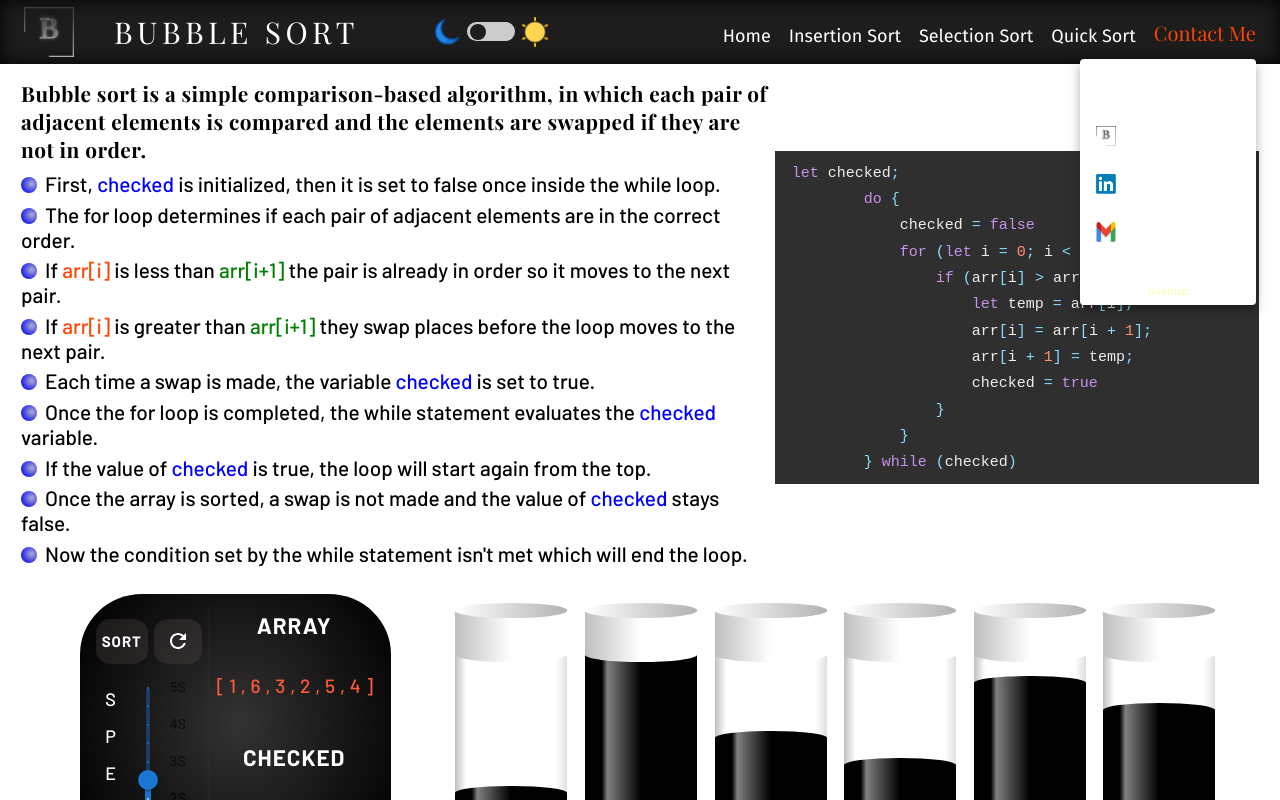
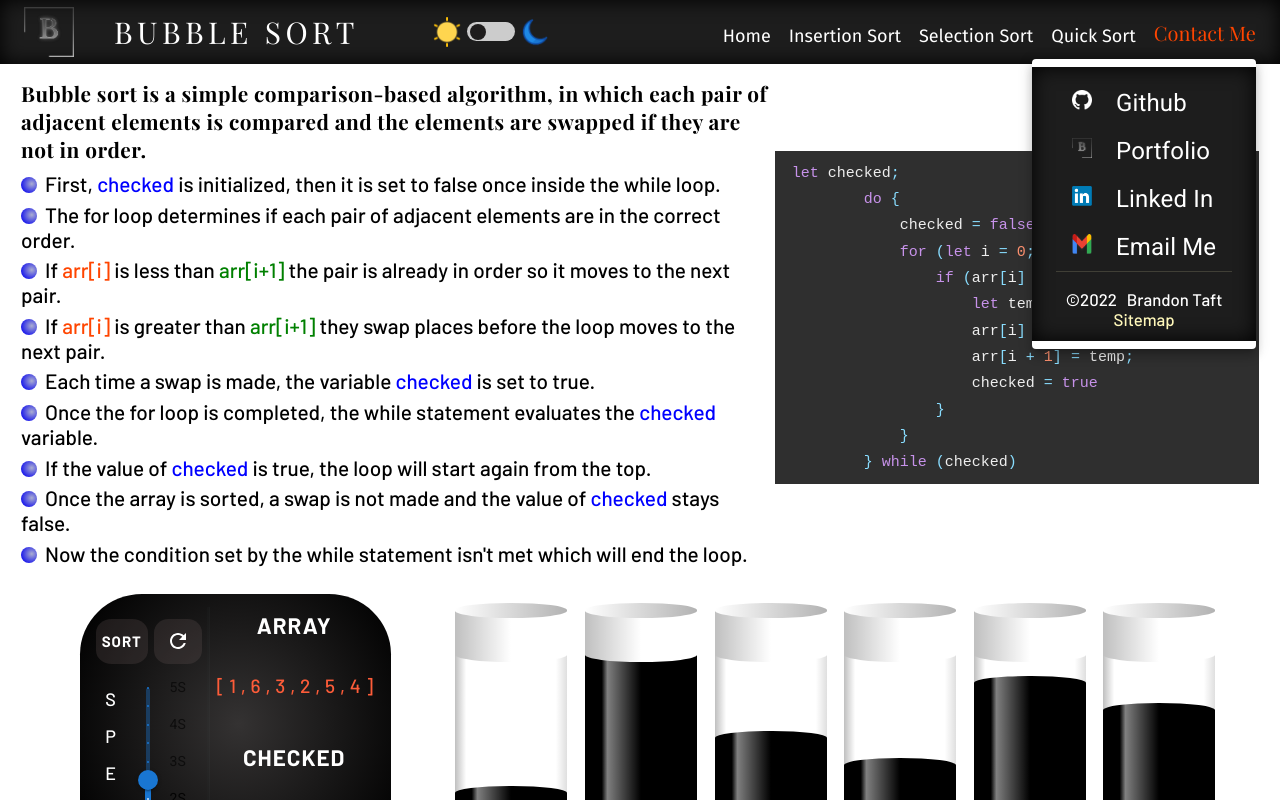
Before and after one commit to BrandonTaft/Data_Visualization, a Next.js app: page /bubble in a window 1280 px wide. Both pictures are taken after a click on the button "Contact Me". Shown: the top 800 px of the page. Built offline with nearby package versions, Linux system fonts and the light colour scheme.

Commit message:
reworking css for production environment

```diff
--- a/src/components/Footer.js
+++ b/src/components/Footer.js
@@ -9,7 +9,7 @@ function Footer() {
     return (
         <>
         <div className="dark footer" >
-            <Avatar alt="Brandon Taft" src="/images/ava.png" variant="square" />
+            <Image alt="Brandon Taft" src="/images/ava.png" height={80} width={60} />
             <div className='my-description'>
                 <div className="hi">Hi! I&apos;m Brandon,</div>
                 <div>I am a Web Developer that loves building applications using React and Node.js. If you liked my work or found it helpful, please feel free to hit the like button.</div>
--- a/src/components/LightSwitch.js
+++ b/src/components/LightSwitch.js
@@ -19,12 +19,12 @@ const LightSwitch = () => {
 
   return (
     <div className="switch-container">
-    <Image src="/icons/night-mode.png" alt="github" layout="intrinsic" width={30} height={30} />
+    <Image src="/icons/brightness.png" alt="github" layout="intrinsic" width={30} height={30} />
     <label className="switch" htmlFor="toggle-switch" aria-label="switch">
       <input id="toggle-switch" type="checkbox" onChange={changeMode} />
       <span className="switcher round"></span>
     </label>
-    <Image src="/icons/brightness.png" alt="github" layout="intrinsic" width={30} height={30} />
+    <Image src="/icons/night-mode.png" alt="github" layout="intrinsic" width={30} height={30} />
     </div>
   )
 }
--- a/src/components/NavBar.js
+++ b/src/components/NavBar.js
@@ -11,6 +11,8 @@ import AppBar from '@mui/material/AppBar';
 import Grid from '@mui/material/Grid';
 import ScienceIcon from '@mui/icons-material/Science';
 import CalculateIcon from '@mui/icons-material/Calculate';
+import EqualizerIcon from '@mui/icons-material/Equalizer';
+import BubbleChartIcon from '@mui/icons-material/BubbleChart';
 import Typography from '@mui/material/Typography';
 import Menu from '@mui/material/Menu';
 import Image from 'next/image'
@@ -19,36 +21,29 @@ import Tooltip from '@mui/material/Tooltip';
 import MenuItem from '@mui/material/MenuItem';
 import LightSwitch from './LightSwitch';
 
-
 export default function Navbar({ path }) {
-
     const [anchorElNav, setAnchorElNav] = React.useState(null);
     const [anchorElUser, setAnchorElUser] = React.useState(null);
-
     const handleOpenNavMenu = (event) => {
         setAnchorElNav(event.currentTarget);
     };
     const handleOpenUserMenu = (event) => {
         setAnchorElUser(event.currentTarget);
     };
-
     const handleCloseNavMenu = () => {
         setAnchorElNav(null);
     };
-
     const handleCloseUserMenu = () => {
         setAnchorElUser(null);
     };
 
     return (
-
         <AppBar position="static" className="nav-bar">
             <Container maxWidth="xl">
                 <Toolbar disableGutters>
                     <Box sx={{ display: { xs: 'none', md: 'flex' }, mr: 1 }}>
                         <Image src="/icons/huge.png" alt="logo" layout="intrinsic" width={50} height={50} />
                     </Box>
-
                     <Typography
                         variant="h6"
                         noWrap
@@ -66,9 +61,8 @@ export default function Navbar({ path }) {
                     >
                         {path === '/' ? "Sorting Method Visualizer" : path.slice(1).toUpperCase() + " SORT"}
                     </Typography>
+                    <Box sx={{ flexGrow: 1, display: { xs: 'flex', md: 'none' } }}>
 
-
-                    <Box sx={{ flexGrow: 1, display: { xs: 'flex', md: 'none' } }}>
                         <IconButton
                             size="large"
                             aria-label="account of current user"
@@ -97,12 +91,11 @@ export default function Navbar({ path }) {
                                 display: { xs: 'block', md: 'none' },
                             }}
                         >
-
-                            <List>
-
+                            <div className='about-me-div'>
+                                <List sx={{ padding: '10px' }}>
                                     <ListItem disablePadding>
                                         <Link href="/">
-                                        <Grid container sx={{ cursor: "pointer" }} >
+                                            <Grid container sx={{ cursor: "pointer", margin: '10px' }}>
                                                 <Grid item>
                                                     <HomeIcon />
                                                 </Grid>
@@ -112,12 +105,11 @@ export default function Navbar({ path }) {
                                             </Grid>
                                         </Link>
                                     </ListItem>
-
                                     <ListItem disablePadding>
                                         <Link href="/bubble">
-                                        <Grid container sx={{ cursor: "pointer" }}>
+                                            <Grid container sx={{ cursor: "pointer", margin: '10px' }}>
                                                 <Grid item>
-                                                <ScienceIcon />
+                                                    <BubbleChartIcon />
                                                 </Grid>
                                                 <Grid item>
                                                     <span className='responsive-link'>Bubble Sort</span>
@@ -125,10 +117,9 @@ export default function Navbar({ path }) {
                                             </Grid>
                                         </Link>
                                     </ListItem>
-
                                     <ListItem disablePadding>
                                         <Link href="/insertion">
-                                        <Grid container sx={{ cursor: "pointer" }}>
+                                            <Grid container sx={{ cursor: "pointer", margin: '10px' }}>
                                                 <Grid item>
                                                     <CalculateIcon />
                                                 </Grid>
@@ -138,12 +129,11 @@ export default function Navbar({ path }) {
                                             </Grid>
                                         </Link>
                                     </ListItem>
-
                                     <ListItem disablePadding>
                                         <Link href="/selection">
-                                        <Grid container sx={{ cursor: "pointer" }}>
+                                            <Grid container sx={{ cursor: "pointer", margin: '10px' }}>
                                                 <Grid item>
-                                                <CalculateIcon />
+                                                    <EqualizerIcon />
                                                 </Grid>
                                                 <Grid item>
                                                     <span className='responsive-link'>Selection</span>
@@ -151,12 +141,11 @@ export default function Navbar({ path }) {
                                             </Grid>
                                         </Link>
                                     </ListItem>
-
                                     <ListItem disablePadding>
                                         <Link href="/quick">
-                                        <Grid container sx={{ cursor: "pointer" }}>
+                                            <Grid container sx={{ cursor: "pointer", margin: '10px' }}>
                                                 <Grid item>
-                                                <CalculateIcon />
+                                                    <ScienceIcon />
                                                 </Grid>
                                                 <Grid item>
                                                     <span className='responsive-link'>Quick Sort</span>
@@ -164,42 +153,14 @@ export default function Navbar({ path }) {
                                             </Grid>
                                         </Link>
                                     </ListItem>
-
-                                {/* <ListItem disablePadding>
-                                    <Link href="">
-                                        <Grid container sx={{ cursor: "pointer" }}>
-                                            <Grid item>
-                                                <CalculateIcon />
-                                            </Grid>
-                                            <Grid item>
-                                                <span className='responsive-link'>Bucket</span>
-                                            </Grid>
-                                        </Grid>
-                                    </Link>
-                                </ListItem> */}
-
-                                {/* <ListItem disablePadding>
-                                    <Link href="">
-                                        <Grid container sx={{ cursor: "pointer" }}>
-                                            <Grid item>
-                                                <CalculateIcon />
-                                            </Grid>
-                                            <Grid item>
-                                                <span className='responsive-link'>Merge</span>
-                                            </Grid>
-                                        </Grid>
-                                    </Link>
-                                </ListItem> */}
                                 </List>
+                            </div>
                         </Menu>
+                        <LightSwitch />
                     </Box>
-
-
                     <Typography
                         variant="h5"
                         noWrap
-                        // component="a"
-                        // href=""
                         sx={{
                             mr: 2,
                             display: { xs: 'flex', md: 'none' },
@@ -216,48 +177,32 @@ export default function Navbar({ path }) {
                     <Box sx={{ fontFamily: 'Fira Sans', flexGrow: 1, display: { xs: 'none', md: 'flex' } }}>
                         <LightSwitch />
                         <Box className="in-nav-container" id="in-nav-container">
-
                             <Link href="/">
                                 <span>Home</span>
                             </Link>
-
                             <Link href="/bubble">
                                 <span>Bubble Sort</span>
                             </Link>
-
                             <Link href="/insertion">
                                 <span>Insertion Sort</span>
                             </Link>
-
                             <Link href="/selection">
                                 <span>Selection Sort</span>
                             </Link>
-
-                            {/* <Link href="/bubble">
-                                <span>Bucket</span>
-                            </Link> */}
-
                             <Link href="/quick">
                                 <span>Quick Sort</span>
                             </Link>
-
-                            {/* <Link href="">
-                                <span>Merge</span>
-                            </Link> */}
-
                         </Box>
                     </Box>
-
                     <Box sx={{ flexGrow: 0 }}>
                         <Tooltip title="About Me">
-                            <IconButton onClick={handleOpenUserMenu} sx={{ p: 0 }}>
+                            <IconButton onClick={handleOpenUserMenu} sx={{ p: 0, borderRadius: 0 }}>
                                 <Box className='about-me-p'>
                                     <p>Contact Me</p>
                                 </Box>
                             </IconButton>
                         </Tooltip>
                         <Menu
-                            className='about-me-menu'
                             sx={{ mt: '40px' }}
                             id="menu-appbar"
                             anchorEl={anchorElUser}
@@ -273,7 +218,7 @@ export default function Navbar({ path }) {
                             open={Boolean(anchorElUser)}
                             onClose={handleCloseUserMenu}
                         >
-
+                            <div className="about-me-div">
                                 <MenuItem className="top-contact">
                                     <a href="https://github.com/BrandonTaft" target="_blank" rel="noreferrer">
                                         <Image src="/icons/github.png" alt="github" layout="intrinsic" width={20} height={20} />
@@ -292,11 +237,11 @@ export default function Navbar({ path }) {
                                     </a>
                                     <div className="contacts">Linked In</div>
                                 </MenuItem>
-                            <MenuItem >
+                                <MenuItem className="email-contact">
                                     <a href="mailto:btaftcan@gmail.com" >
                                         <Image src="/icons/gmail-logo.png" alt="gmail-logo" layout="intrinsic" width={20} height={20} />
                                     </a>
-                                <div className="contacts">Email Me</div>
+                                    <div className="email contacts">Email Me</div>
                                 </MenuItem>
                                 <div className='nav-copyright-container'>
                                     <div className='inner-copyright-container'>
@@ -307,6 +252,7 @@ export default function Navbar({ path }) {
                                         <span > Sitemap </span>
                                     </a>
                                 </div>
+                            </div>
                         </Menu>
                     </Box>
                 </Toolbar>
--- a/src/css/global.css
+++ b/src/css/global.css
@@ -214,17 +214,6 @@ p{
     font-size: large;
 }
 
-.css-j9wkuc-MuiAvatar-root{
-    height: fit-content ;
-    width: 70px;
-    padding-top: 3px;
-}
-
-.css-av538e-MuiButtonBase-root-MuiIconButton-root{
-    background: none;
-    box-shadow: none;
-}
-
 .in-nav-container span{
     cursor: pointer;
     margin-right: 1em;
@@ -235,13 +224,7 @@ p{
     margin-right: 0px !important;
 }
 
-.css-6hp17o-MuiList-root-MuiMenu-list{
-    color: white;
-    padding: 0.5em;
-    padding-right: .3em;
-}
-
-.css-1poimk-MuiPaper-root-MuiMenu-paper-MuiPaper-root-MuiPopover-paper{
+.about-me-div{
     background-color: #1d1d1d;
     box-shadow: 0px 0px 20px 0px rgb(0 0 0) inset, 0 0 0 0 black;
     color: white;
@@ -250,15 +233,11 @@ p{
     width: max-content;
     top: 8px;
     left: 970px;
-    padding: .5em;
+    padding: .5em 1em;
 }
 
-.css-h4y409-MuiList-root{
-    padding: 10px;
-}
-
-.css-1ab221l-MuiGrid-root{
-    margin: 5px;
+#menu-appbar{
+    padding: 0;
 }
 
 .contacts-title{
@@ -271,6 +250,10 @@ p{
     margin-left: 1em;
     margin-right: auto;
     font-size: 1.5em;
+}
+
+.email-contact{
+    margin-bottom: 10px;
 }
 
 .responsive-link{
@@ -295,9 +278,6 @@ p{
     padding-top: 1em;
 }
 
-.top-contact{
-    border-top: #fff8ba27 1px solid;
-}
 
 /*******************Header********************/
 
@@ -358,10 +338,10 @@ p{
     display: flex;
     margin: 2em;
     max-width: 40%;
-    background-color: #0f0f0f;
-    box-shadow: 0 8px 16px 0 rgba(0, 0, 0, 0.2), 0 12px 40px 0 rgba(0, 0, 0, 0.19);
-    border-radius: 7%;
-    transition: all .2s ease-in-out;
+    background-color: #0f0f0f !important;
+    box-shadow: 0 8px 16px 0 rgba(0, 0, 0, 0.2), 0 12px 40px 0 rgba(0, 0, 0, 0.19) !important;
+    border-radius: 7% !important;
+    transition: all .2s ease-in-out !important;
 }
 
 .card:hover{
@@ -369,23 +349,23 @@ p{
     transform: scale(1.1);
 }
 
-.css-b6lsxj-MuiButtonBase-root-MuiCardActionArea-root{
+.card-action-area{
     display: flex;
     flex-direction: column;
 }
 
-.MuiCardActionArea-focusHighlight {
+/* .MuiCardActionArea-focusHighlight {
     background: transparent;
-}
+} */
 
 .css-46bh2p-MuiCardContent-root {
     padding: 5px 10px 15px 10px;
     height: 100%;
 }
 
-.css-o69gx8-MuiCardMedia-root{
-    width: fit-content;
-    margin: 3% auto;
+.card-pic{
+    width: fit-content !important;
+    margin: 3% auto !important;
 }
 
 .content-header{
@@ -403,6 +383,8 @@ p{
     flex-grow: 1;
     background-color: rgb(245, 242, 239);
     color: #000;
+    /* padding: 5px 10px 15px 10px;
+    height: 100%; */
 }
 
 .content-description{
@@ -1356,6 +1338,11 @@ input:checked + .switcher:before {
 
 /****************************Footer****************************/
 
+/* .css-j9wkuc-MuiAvatar-root{
+    height: fit-content ;
+    width: 70px;
+    padding-top: 3px;
+} */
 
 .footer{
     display: flex;
```
Also changed, not shown: pages/merge.js (added, +21 -0 lines), src/components/Card.js (+12 -9 lines), 2 other files (tests, documents, lock files or other folders). Lines whose indentation alone changed are shown as unchanged.
